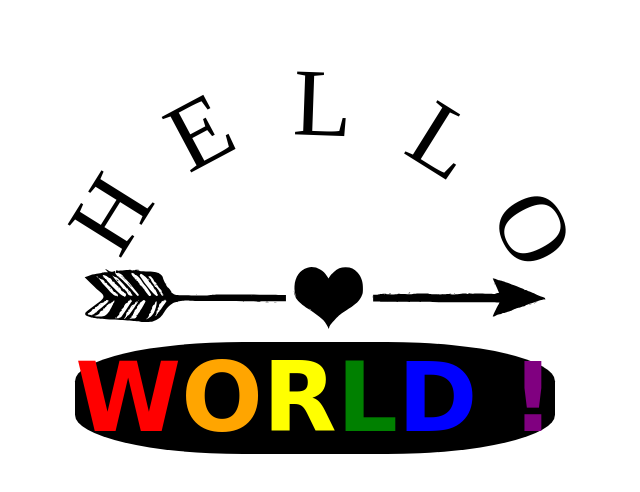
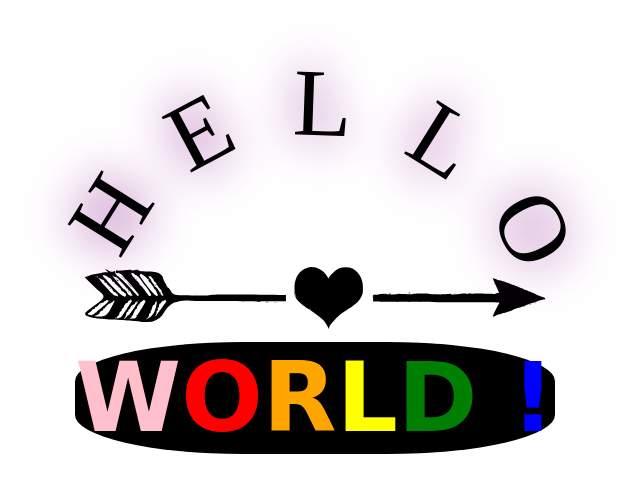
Before and after one commit to efpecapedra/21-challenge-days, a plain HTML site: page custom-hello-world/index.html in a window 1280 px wide. Shown: the whole page, without its empty margins (325-965 px from the left). Drawn offline with Linux system fonts and the light colour scheme; a web font is replaced by a local one.

Commit message:
Add Shadow in Hello

```diff
--- a/custom-hello-world/style.css
+++ b/custom-hello-world/style.css
@@ -9,7 +9,6 @@
     align-items: center;
     flex-direction: column;
     margin: 10%;
-
 }
 
 .hello {
@@ -28,6 +27,7 @@
     height: 300px;
     position: absolute;
     transform-origin: bottom center;
+    text-shadow: 0 0 50px purple;
 }
 
 .world {
@@ -41,27 +41,27 @@
 }
 
 .w {
+    color: pink;
+}
+
+.o {
     color: red;
 }
 
-.o {
+.r {
     color: orange;
 }
 
-.r {
+.l {
     color: yellow;
 }
 
-.l {
+.d {
     color: green;
 }
 
-.d {
+.simbol {
     color: blue;
-}
-
-.simbol {
-    color: purple;
 }
 
 
```
